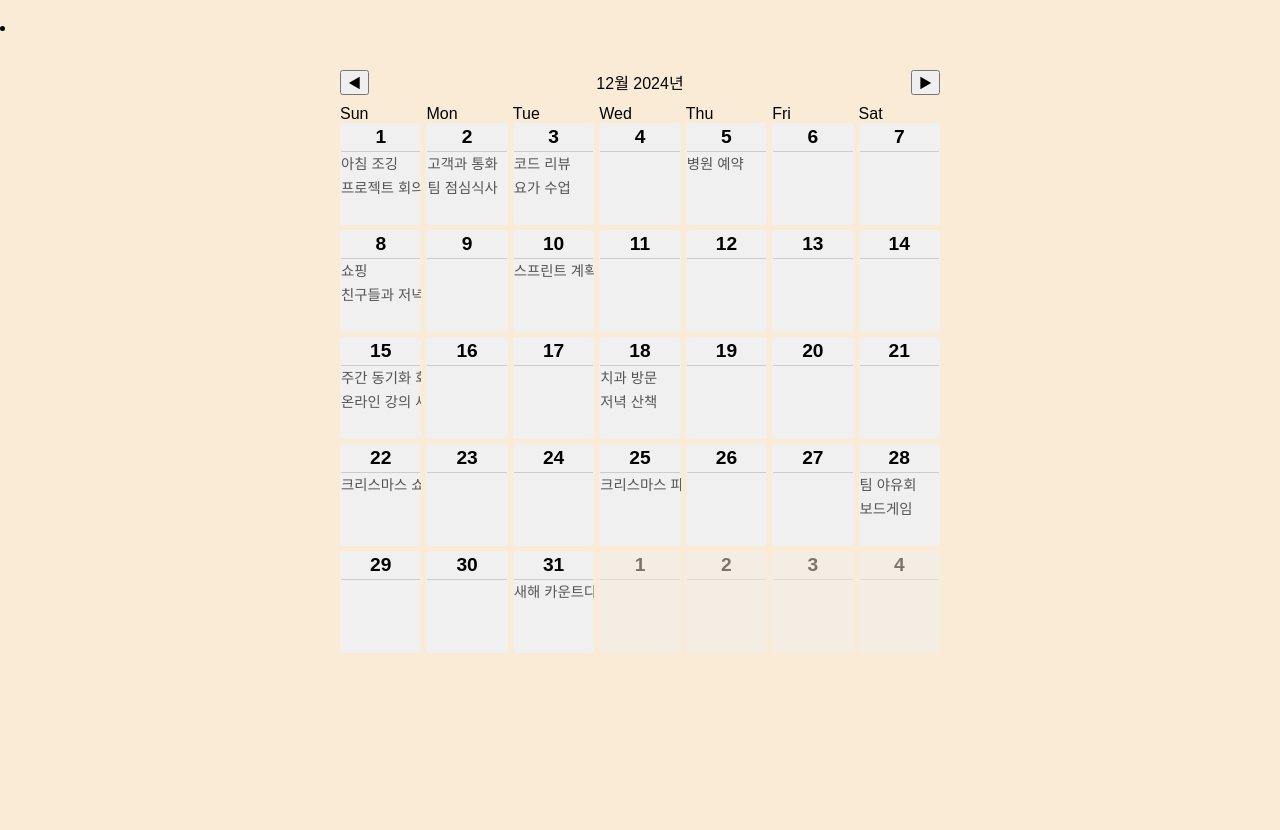
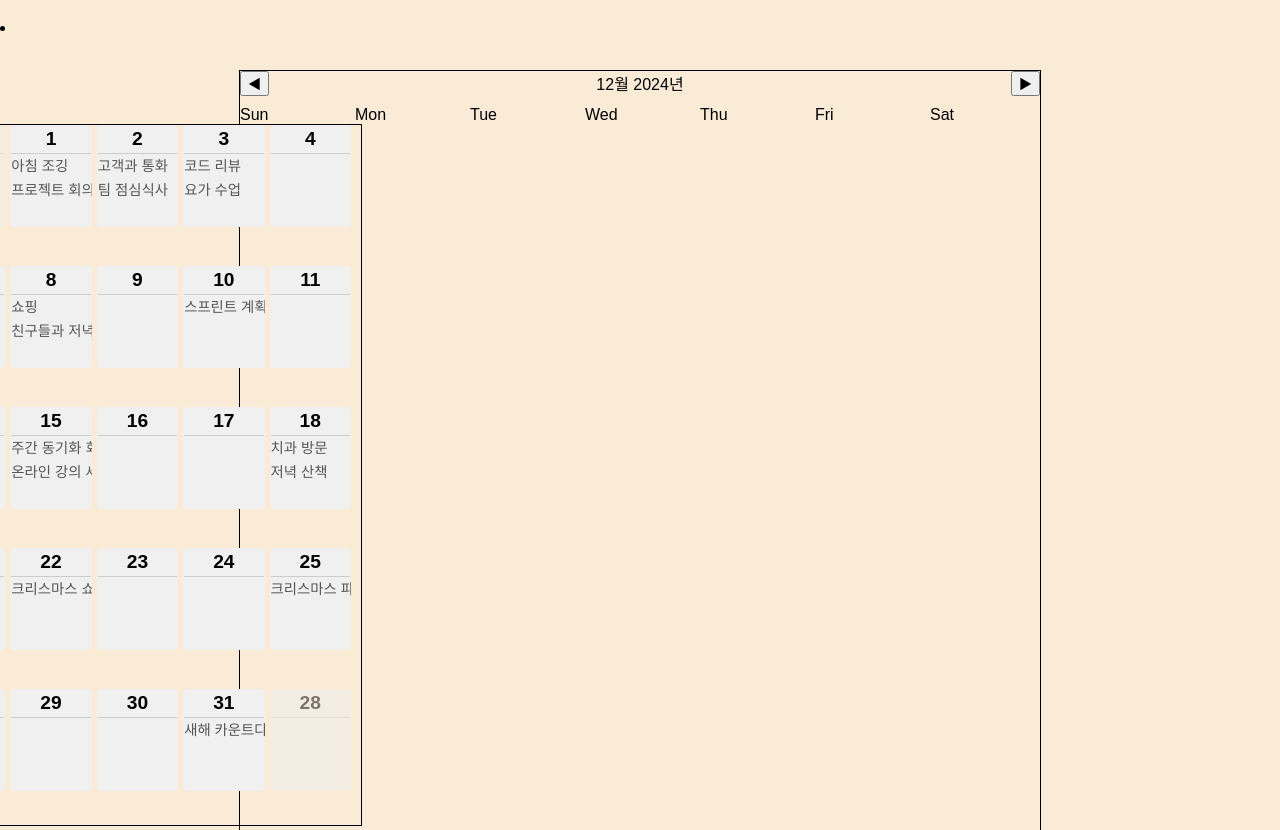
Before and after one commit to develckm86/schedule, a plain HTML site: page index.html in a window 1280 px wide. Shown: the part 70-900 px from the top of the page. Before the commit the page ends 800 px from the top, so only its background shows below. Drawn offline with Linux system fonts and the light colour scheme.

Commit message:
달력 리펙터링 중 화면에 3개의 달력이 나와서 이동하는 형식으로 출력예정

```diff
--- a/calendar.css
+++ b/calendar.css
@@ -1,9 +1,14 @@
-#calendar {
-  max-width: 600px;
+#calendar{
+  max-width: 800px;
+  height: 800px;
   margin: 0 auto;
   font-family: Arial, sans-serif;
+  border: 1px solid;
 }
-
+.day-container{
+  width: 600px;
+  margin: 0 10px;
+}
 #dayEx {
   display: none;
 }
@@ -14,8 +19,17 @@
   align-items: center;
   margin-bottom: 10px;
 }
-
-#dayName, #dayContainer {
+#calendarContainer{
+  width: auto;
+  transition: tansform 0.3s ease-in-out;
+  transform: translateX(-500px);
+  height: 700px;
+  display: flex;
+  border: 1px solid;
+  overflow-x: scroll;
+  position: absolute;
+}
+.day-name, .day-container {
   display: grid;
   grid-template-columns: repeat(7, 1fr);
   gap: 5px;
@@ -66,7 +80,7 @@
 
 /* 작은 화면: 태블릿 이하 */
 @media (max-width: 768px) {
-  #calendar {
+  #calendar,.day-container {
     max-width: 100%;
     /* 화면 크기에 맞게 최대 확장 */
   }
@@ -93,7 +107,7 @@
 
 /* 더 작은 화면: 모바일 */
 @media (max-width: 480px) {
-  #calendar {
+  #calendar,.day-container{
     max-width: 100%;
   }
 
--- a/calendar.js
+++ b/calendar.js
@@ -1,10 +1,11 @@
-const dayEx = document.querySelector('#dayEx');
-
+const dayEx = document.getElementById('dayEx');
 const currentMonthLabel = document.getElementById('currentMonth');
 const prevMonthButton = document.getElementById('prevMonthBtn');
 const nextMonthButton = document.getElementById('nextMonthBtn');
-const scheduleLiEx=document.querySelector('#scheduleLiEx');
-
+const scheduleLiEx=document.getElementById('scheduleLiEx');
+const calendarContainer=document.getElementById('calendarContainer');
+const dayContainerEx=document.getElementById('dayContainerEx');
+console.log(calendarContainer);
 
 // Example schedule data
 const scheduleData={};
@@ -27,85 +28,122 @@ const scheduleLiAppendScheduleUl=function(schedules,scheduleUlNode){
     title.textContent=schedule.title;
     scheduleUlNode.appendChild(liClone);
   });
+}
+class DateData{
+  constructor(date,encode="ko"){
+    //현재 날짜
+    this.nowDate=date;
+    this.nowYear=this.nowDate.getFullYear();
+    this.nowMonth=this.nowDate.getMonth()+1;
+    this.nowDateKey=`${this.nowYear}-${this.nowMonth}`;
+    this.nowDateNodeKey=Number(`${this.nowYear}${(this.nowMonth < 10)?'0':''}${this.nowMonth}`);
+    this.nowDateUrl=`${this.nowYear}_${this.nowMonth}_schedule.json`;
+
+    //this.nowDay=this.nowDate.getDate();
+
+    //이전 달
+    this.prevYear=(this.nowMonth-1)===0?this.nowYear-1:this.nowYear;
+    this.prevMonth=(this.nowMonth-1)===0?12:this.nowMonth-1;
+
+    //다음 달
+    this.nextYear=(this.nowMonth+1)===13?this.nowYear+1:this.nowYear;
+    this.nextMonth=(this.nowMonth+1)===13?1:this.nowMonth+1;
 
 
+    this.firstDay=new Date(this.nowYear,this.nowMonth,1).getDay();//1일의 요일
+    this.lastDate=new Date(this.nowYear,this.nowMonth+1,0);//마지막 날짜객체
+    this.lastDay=this.lastDate.getDay();//마지막 날짜의 요일
+    this.lastDateNum=this.lastDate.getDate();//마지막 날짜
+
+
+    //다음 달
+    this.nextDate=new Date(this.nextYear,this.nextMonth,0);
+    this.nextDateKey=`${this.nextYear}-${this.nextMonth}`;
+    //this.nextDateUrl=`${this.nextDate.getFullYear()}_${this.nextDate.getMonth()+1}_schedule.json`;
+
+    //이전 달
+    this.prevDate=new Date(this.prevYear,this.prevMonth,0);
+    this.prevDateKey=`${this.prevYear}-${this.prevMonth}`;
+    //this.prevDateUrl=`${this.prevDate.getFullYear()}_${this.prevDate.getMonth()+1}_schedule.json`;
+    this.encode=encode;
+
+    switch(encode){
+      case "ko":
+        this.monthString=`${this.nowMonth}월 ${this.nowYear}년`;
+        break;
+      case "en":
+        this.monthString=`${this.nowMonth} ${this.nowYear}`;
+        break;
+    }
+  }
 }
+// const scheduleNodes={
+//   202401 : dayContainerEx,
+//   202402 : dayContainerEx,
+//   202403 : dayContainerEx,
+//   202404 : dayContainerEx,
+//   202405 : dayContainerEx,
+//   202406 : dayContainerEx,
+// }
+const scheduleNodes={};
 
 // 캘린더 렌더링
 const renderCalendar=async function (date=new Date(), encode="ko") {
-  document.querySelector('#dayContainer').innerHTML = '';
-  let month=date.getMonth();
-  let year=date.getFullYear();
-  const nextDate=new Date(new Date().setMonth(month+1));
-  const prevDate=new Date(new Date().setMonth(month-1));
-  month=month+1;
-  console.log(prevDate.toLocaleDateString());
-  let url=`${date.getFullYear()}_${date.getMonth()+1}_schedule.json`;
-  let prevUrl=`${prevDate.getFullYear()}_${prevDate.getMonth()+1}_schedule.json`;
-  let nextUrl=`${nextDate.getFullYear()}_${nextDate.getMonth()+1}_schedule.json`;
-  console.log(url,prevUrl,nextUrl);
+
+  const dateData=new DateData(date,encode);
+  console.log(dateData);
+  if(scheduleData[dateData.nowDateKey]){
+    console.log('이미 렌더링된 달입니다.');
+    return;
+  }
+
+  const dayContainer=dayContainerEx.cloneNode(true);
+  dayContainer.id=dateData.nowDateKey;
+  calendarContainer.appendChild(dayContainer);
+
   //3달치 데이터를 가져옴
-  const resArr=await Promise.all([
-    fetch(`./data/${url}`),
-    fetch(`./data/${prevUrl}`),
-    fetch(`./data/${nextUrl}`)
-  ]);
-  ;
-  const scheduleArr=await Promise.all(resArr.map(res=>{
-    if(res.status===200){
-      return res.json();
-    }
-  }));
-  scheduleArr.forEach(schedule=>{
+  const resArr=await fetch(`./data/${dateData.nowDateUrl}`);
+
+  if(resArr.status===200){
+    const schedule=await resArr.json();
     for(let key in schedule){
       scheduleData[key]=schedule[key];
+      scheduleData[key]["dateData"]=dateData;
+      scheduleNodes[dateData.nowDateNodeKey]=dayContainer;
     }
-  });
   console.log(scheduleData);
-  // Initial render
+  }
 
-  let monthString;
-
-  switch(encode){
-    case "ko":
-      monthString=`${month}월 ${year}년`;
-      break;
-    case "en":
-      monthString=`${month} ${year}`;
-      break;
-  }
-  currentMonthLabel.textContent =monthString;
-  const firstDay = new Date(date.getFullYear(), date.getMonth(), 1).getDay(); // 1일의 요일
-  const lastDate = new Date(date.getFullYear(), date.getMonth() + 1, 0).getDate(); // 마지막 날짜
-  const lastDay=new Date(date.getFullYear(),date.getMonth()+1,0).getDay(); // 마지막 날짜의 요일
+  currentMonthLabel.textContent=dateData.monthString;
 
   // 이전 달의 날짜들을 추가합니다
-  for (let i = 0; i < firstDay; i++) {
-    day=lastDate - firstDay + i + 1;
+  for (let i = 0; i < dateData.firstDay; i++) {
+    const day=dateData.lastDateNum - dateData.firstDay + i + 1;
     dayContainer.appendChild(cloneDayEx(day,'empty'));
 
   }
   // 이번 달의 날짜들을 추가합니다
-  for (let i = 1; i <= lastDate; i++) {
+  for (let i = 1; i <= dateData.lastDateNum; i++) {
     const dayNode=cloneDayEx(i);
     dayContainer.appendChild(dayNode);
-    let key=`${year}-${month}`;
+    const scheduleUl=dayNode.querySelector('.day-schedule');
 
-    if(key in scheduleData && i in scheduleData[key]){
-      scheduleLiAppendScheduleUl(scheduleData[key][i],dayNode.querySelector('.day-schedule'));
+    if(scheduleData[dateData.nowDateKey]?.hasOwnProperty(i)){
+      scheduleLiAppendScheduleUl(scheduleData[dateData.nowDateKey][i],scheduleUl);
     }
   }
 
   // 다음 달의 날짜들을 추가합니다.
-  for(let i=1;i<=(6-lastDay);i++){
-    dayContainer.appendChild(cloneDayEx(i,'empty'));
+  for(let i=1;i<=(6-dateData.lastDay);i++){
+    const day=dateData.lastDateNum - dateData.lastDay + i + 1;
+    dayContainer.appendChild(cloneDayEx(day,'empty'));
   }
   prevMonthButton.onclick=()=>{
-    renderCalendar(prevDate);
+    renderCalendar(dateData.prevDate);
   }
 
   nextMonthButton.onclick=()=>{
-    renderCalendar(nextDate);
+    renderCalendar(dateData.nextDate);
   }
 }
 
--- a/index.html
+++ b/index.html
@@ -20,6 +20,7 @@
               <div class="date"></div>
               <div class="title"></div>
             </li>
+            <div id="dayContainerEx" class="day-container"></div>
         </div>
         <div id="calendar">
             <div class="calendar-header">
@@ -28,7 +29,7 @@
               <button id="nextMonthBtn">▶</button>
             </div>
               <div id="calendarGrid">
-              <div id="dayName">
+                <div class="day-name">
                   <div class="day-name">Sun</div>
                   <div class="day-name">Mon</div>
                   <div class="day-name">Tue</div>
@@ -37,12 +38,13 @@
                   <div class="day-name">Fri</div>
                   <div class="day-name">Sat</div>
                 </div>
-              <div id="dayContainer">
+                <div id="calendarContainer">
+
 
                 </div>
               </div>
             </div>
-
+          </div>
     </main>
     <footer>
 
```
Lines whose indentation alone changed are shown as unchanged.
